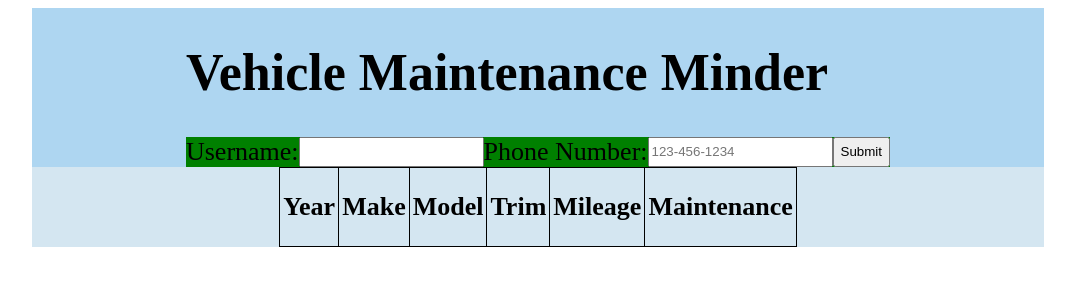
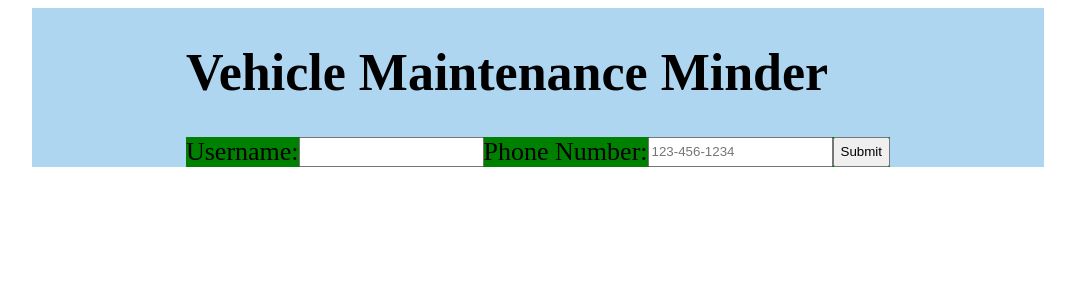
Before and after one commit to jjdev86/Vehicle-Maintenance-Minder-, a React app: page / in a window 1280 px wide. Shown: the top 300 px of the page, without its empty margins (102-1177 px from the left). Built offline with nearby package versions, Linux system fonts and the light colour scheme; the HTML template or start-up script is replaced by a standard one.

Commit message:
fixed bug with displaying Vehicle Component

```diff
--- a/client/src/components/App.jsx
+++ b/client/src/components/App.jsx
@@ -91,7 +91,6 @@ class App extends Component {
                         {this.state.userId ?
                             <>
                                 <Add onClick={this.toggleAddVehicle.bind(this)}>Add Vehicle</Add>
-                                {/* <Vehicle cars={this.state.carData} /> */}
                             </>
                             :
                             <AddUser createUser={this.addUser.bind(this)} />
@@ -102,7 +101,9 @@ class App extends Component {
                     {this.state.showPopup ?
                         <AddVehicle saveVehicle={this.updateCarData.bind(this)} user_id={this.state.userId}
                         />
-                        : <Vehicle cars={this.state.carData} />
+                        : this.state.carData.length ?
+                            <Vehicle cars={this.state.carData} />
+                            : null
                     }
                 </Subwrapper>
             </Wrapper>
```
